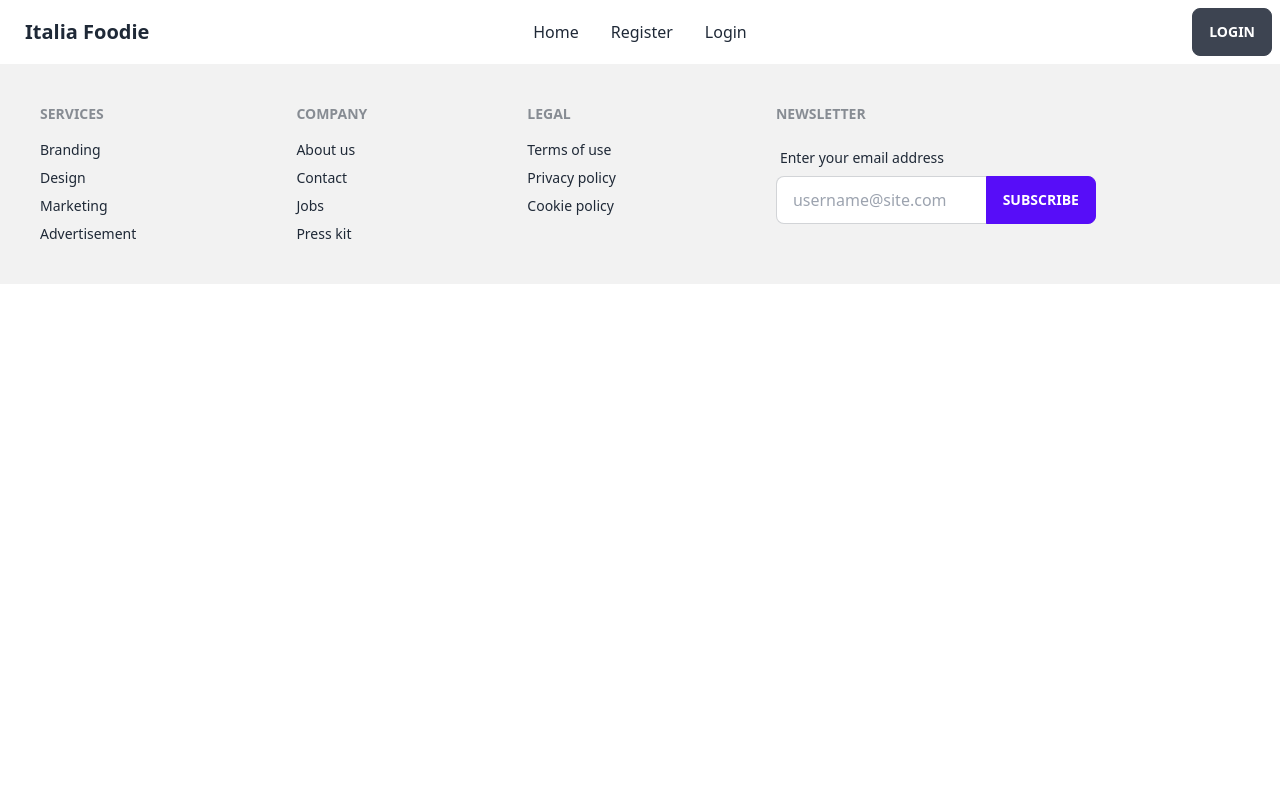
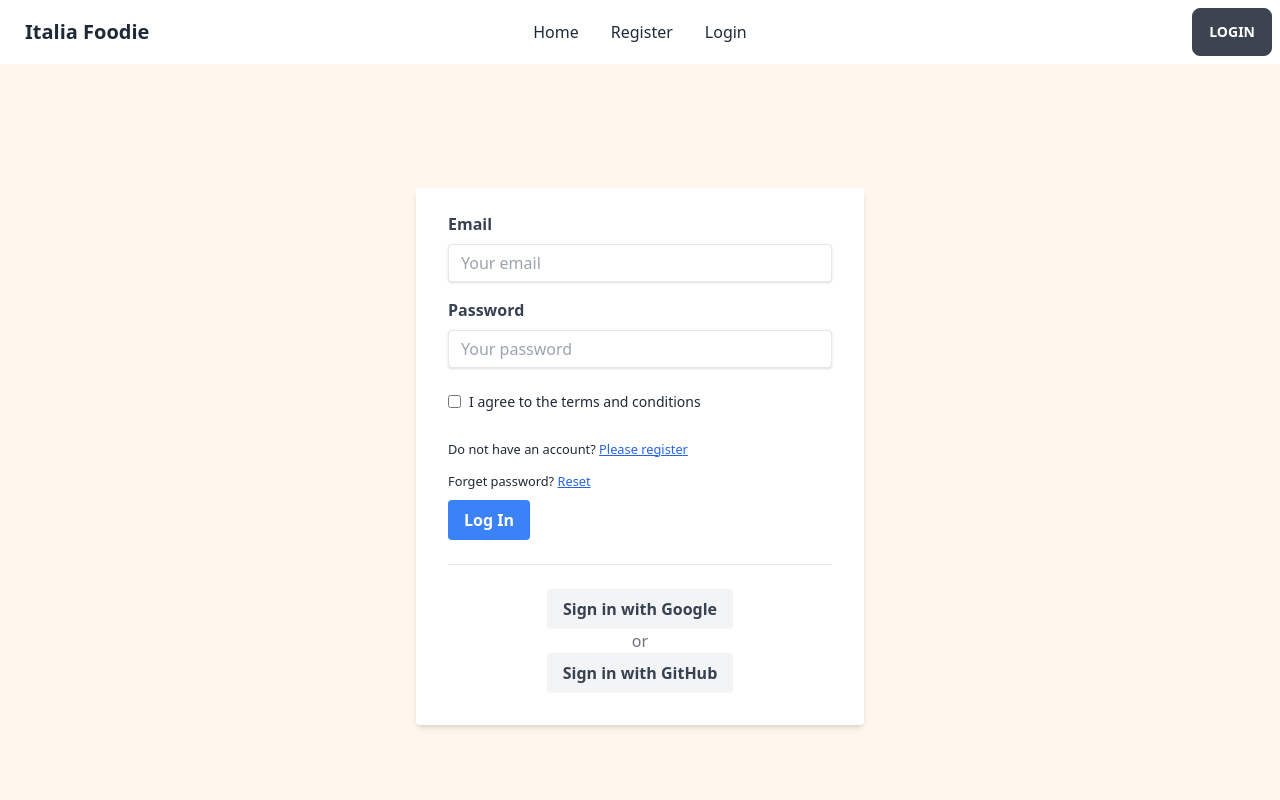
Before and after one commit to mehedi9868/italia-foodie, a React (Vite) app: page /login in a window 1280 px wide. Shown: the top 800 px of the page. Built offline with nearby package versions, Linux system fonts and the light colour scheme.

Commit message:
register and login added

```diff
--- a/package.json
+++ b/package.json
@@ -16,6 +16,7 @@
     "match-sorter": "^6.3.1",
     "react": "^18.2.0",
     "react-dom": "^18.2.0",
+    "react-icons": "^4.8.0",
     "react-router-dom": "^6.11.0",
     "sort-by": "^1.2.0"
   },
--- a/src/components/ChefCard/ChefCard.jsx
+++ b/src/components/ChefCard/ChefCard.jsx
@@ -3,7 +3,6 @@
 import React from 'react';
 
 const ChefCard = ({ chef }) => {
-    console.log(chef);
     const { picture, name, yearsOfExperience, recipes } = chef
     return (
         <div className=' w-full bg-gray-50 drop-shadow-2xl hover:bg-gray-100 border hover:border-gray-200 rounded-lg p-6'>
--- a/src/components/Login/Login.jsx
+++ b/src/components/Login/Login.jsx
@@ -1,10 +1,103 @@
 /* eslint-disable no-unused-vars */
-import React from 'react';
+import React, { useState } from 'react';
+import { FaGoogle } from "react-icons/fa";
+import { Link } from 'react-router-dom';
 
 const Login = () => {
+    const [email, setEmail] = useState('');
+    const [password, setPassword] = useState('');
+    const [terms, setTerms] = useState(false);
+
+    const handleEmailChange = (event) => setEmail(event.target.value);
+    const handlePasswordChange = (event) => setPassword(event.target.value);
+    const handleTerms = (event) => setTerms(event.target.checked);
+
+    const handleFormSubmit = (event) => {
+        event.preventDefault();
+        console.log(`Email: ${email}, Password: ${password}, Terms: ${terms}`);
+    };
+
     return (
-        <div>
 
+        <div className="flex flex-col items-center justify-center min-h-screen bg-orange-50">
+            <div className="w-full max-w-md">
+                <form onSubmit={handleFormSubmit} className="bg-white shadow-md rounded px-8 pt-6 pb-8 mb-4">
+                    <div className="mb-4">
+                        <label className="block text-gray-700 font-bold mb-2" htmlFor="email">
+                            Email
+                        </label>
+                        <input
+                            className="shadow appearance-none border rounded w-full py-2 px-3 text-gray-700 leading-tight focus:outline-none focus:shadow-outline"
+                            id="email"
+                            type="email"
+                            placeholder="Your email"
+                            value={email}
+                            onChange={handleEmailChange}
+                        />
+                    </div>
+                    <div className="mb-6">
+                        <label className="block text-gray-700 font-bold mb-2" htmlFor="password">
+                            Password
+                        </label>
+                        <input
+                            className="shadow appearance-none border rounded w-full py-2 px-3 text-gray-700 leading-tight focus:outline-none focus:shadow-outline"
+                            id="password"
+                            type="password"
+                            placeholder="Your password"
+                            value={password}
+                            onChange={handlePasswordChange}
+                        />
+                    </div>
+                    <div className="mb-6">
+                        <label className="flex items-center">
+                            <input
+                                className="mr-2 leading-tight"
+                                type="checkbox"
+                                checked={terms}
+                                onChange={handleTerms}
+                            />
+                            <span className="text-sm">I agree to the terms and conditions</span>
+                        </label>
+                    </div>
+                    <div className="mb-6">
+                        <p className='mb-2'>
+                            <small>
+                                Do not have an account? <Link to="/register">
+                                    <span className="underline text-blue-600">Please register</span></Link>
+                            </small>
+                        </p>
+                        <p className='mb-2'>
+                            <small>
+                                Forget password? <Link to="/login">
+                                    <span className="underline text-blue-600">Reset</span></Link>
+                            </small>
+                        </p>
+                        <button
+                            className="bg-blue-500 hover:bg-blue-700 text-white font-bold py-2 px-4 rounded focus:outline-none focus:shadow-outline"
+                            type="submit"
+                        >
+                            Log In
+                        </button>
+                    </div>
+                    <hr className="mb-6 border-t" />
+                    <div className="text-center">
+                        <button
+                            className="bg-gray-100 hover:bg-gray-200 text-gray-700 font-bold py-2 px-4 rounded focus:outline-none focus:shadow-outline"
+                            type="button"
+                        >
+                            Sign in with Google
+                        </button>
+                        <br />
+                        <span className="mx-2 text-gray-500">or</span>
+                        <br />
+
+                        <button className="bg-gray-100 hover:bg-gray-200 text-gray-700 font-bold py-2 px-4 rounded focus:outline-none focus:shadow-outline">
+                            Sign in with GitHub
+                        </button>
+
+                    </div>
+                </form>
+            </div>
         </div>
     );
 };
--- a/src/components/Register/Register.jsx
+++ b/src/components/Register/Register.jsx
@@ -1,10 +1,101 @@
 /* eslint-disable no-unused-vars */
-import React from 'react';
+import React, { useState } from 'react';
+import { Link } from 'react-router-dom';
 
 const Register = () => {
+    const [name, setName] = useState('');
+    const [email, setEmail] = useState('');
+    const [password, setPassword] = useState('');
+    const [confirm, setConfirm] = useState('');
+    const [photoUrl, setPhotoUrl] = useState('');
+
+    const handleSubmit = (e) => {
+        e.preventDefault();
+        console.log(name, email, password, confirm, photoUrl);
+    };
+
     return (
-        <div>
+        <div className="flex flex-col items-center justify-center min-h-screen bg-orange-50">
+            <div className="w-full max-w-md">
+                <form onSubmit={handleSubmit} className="bg-white shadow-md rounded px-8 pt-6 pb-8 mb-4">
 
+                    <div className="mb-4">
+                        <label className="block text-gray-700 font-bold mb-2" htmlFor="name">Name</label>
+                        <input
+                            className="shadow appearance-none border rounded w-full py-2 px-3 text-gray-700 leading-tight focus:outline-none focus:shadow-outline"
+                            type="text"
+                            id="name"
+                            value={name}
+                            placeholder="Your Name"
+                            onChange={(e) => setName(e.target.value)}
+                            required
+                        />
+                    </div>
+
+                    <div className="mb-4">
+                        <label className="block text-gray-700 font-bold mb-2" htmlFor="email">Email</label>
+                        <input
+                            className="shadow appearance-none border rounded w-full py-2 px-3 text-gray-700 leading-tight focus:outline-none focus:shadow-outline"
+                            type="email"
+                            id="email"
+                            value={email}
+                            placeholder="Your email"
+                            onChange={(e) => setEmail(e.target.value)}
+                            required
+                        />
+                    </div>
+
+                    <div className="mb-6">
+                        <label className="block text-gray-700 font-bold mb-2" htmlFor="password">Password</label>
+                        <input
+                            className="shadow appearance-none border rounded w-full py-2 px-3 text-gray-700 leading-tight focus:outline-none focus:shadow-outline"
+                            id="password"
+                            type="password"
+                            placeholder="Your password"
+                            value={password}
+                            onChange={(e) => setPassword(e.target.value)}
+                            required
+                        />
+                    </div>
+
+                    <div className="mb-6">
+                        <label className="block text-gray-700 font-bold mb-2" htmlFor="confirm">Confirm Password</label>
+                        <input
+                            className="shadow appearance-none border rounded w-full py-2 px-3 text-gray-700 leading-tight focus:outline-none focus:shadow-outline"
+                            type="password"
+                            id="confirm"
+                            placeholder="Confirm your password"
+                            value={confirm}
+                            onChange={(e) => setConfirm(e.target.value)}
+                            required
+                        />
+                    </div>
+
+                    <div className="mb-6">
+                        <label className="block text-gray-700 font-bold mb-2" htmlFor="photoUrl">Photo URL</label>
+                        <input
+                            className="shadow appearance-none border rounded w-full py-2 px-3 text-gray-700 leading-tight focus:outline-none focus:shadow-outline"
+                            type="text"
+                            id="photoUrl"
+                            placeholder="Your photo url"
+                            value={photoUrl}
+                            onChange={(e) => setPhotoUrl(e.target.value)}
+                            required
+                        />
+                    </div>
+
+                    <div className="mb-6">
+                        <p className='mb-2'>
+                            <small>
+                                Already have an account? <Link to="/login">
+                                    <span className="underline text-blue-600">Please login</span></Link>
+                            </small>
+                        </p>
+                        <button className="bg-blue-500 hover:bg-blue-700 text-white font-bold py-2 px-4 rounded focus:outline-none focus:shadow-outline"
+                            type="submit">Register</button>
+                    </div>
+                </form>
+            </div>
         </div>
     );
 };
```
Also changed, not shown: 1 other file (tests, documents, lock files or other folders).
